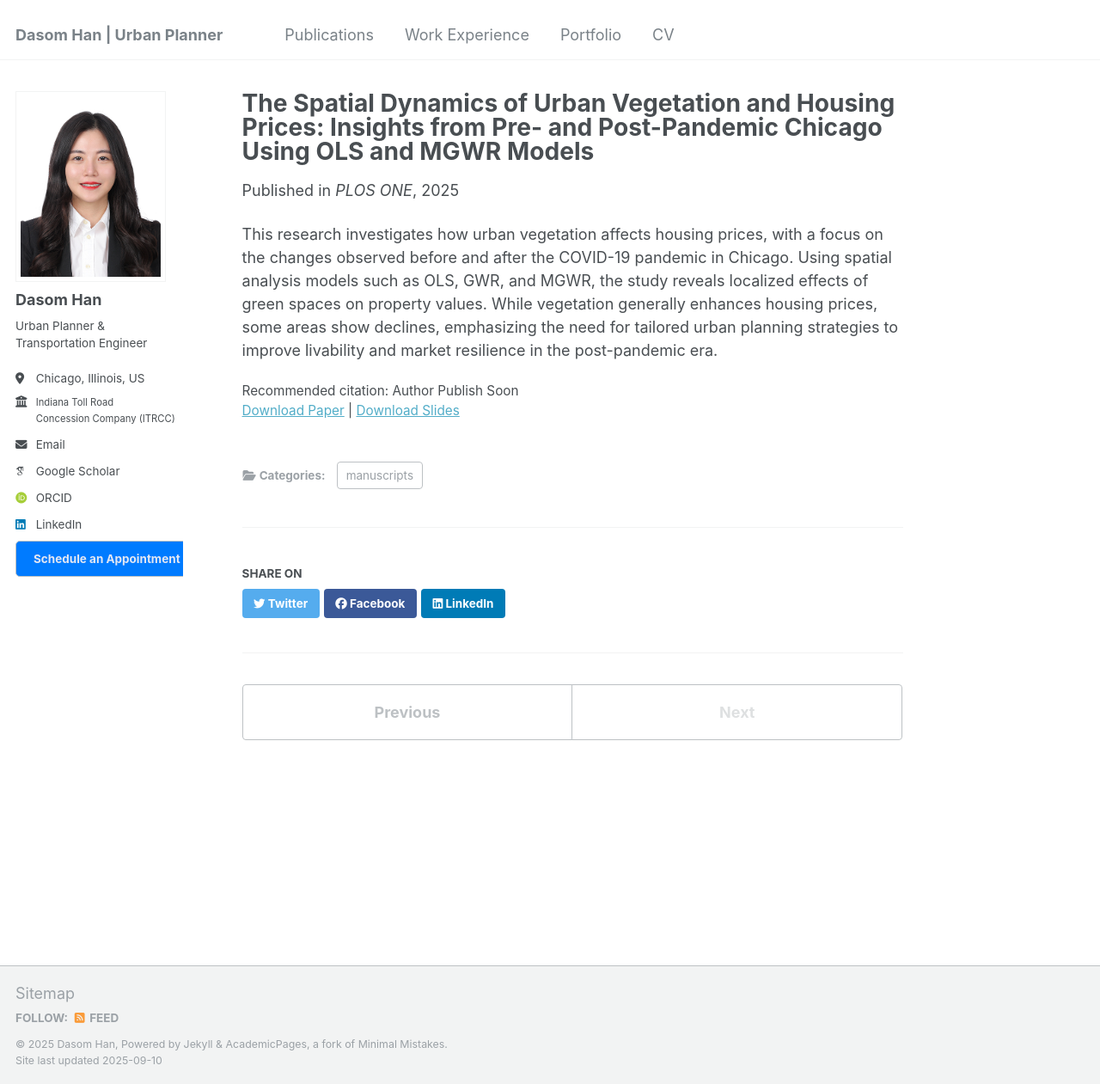
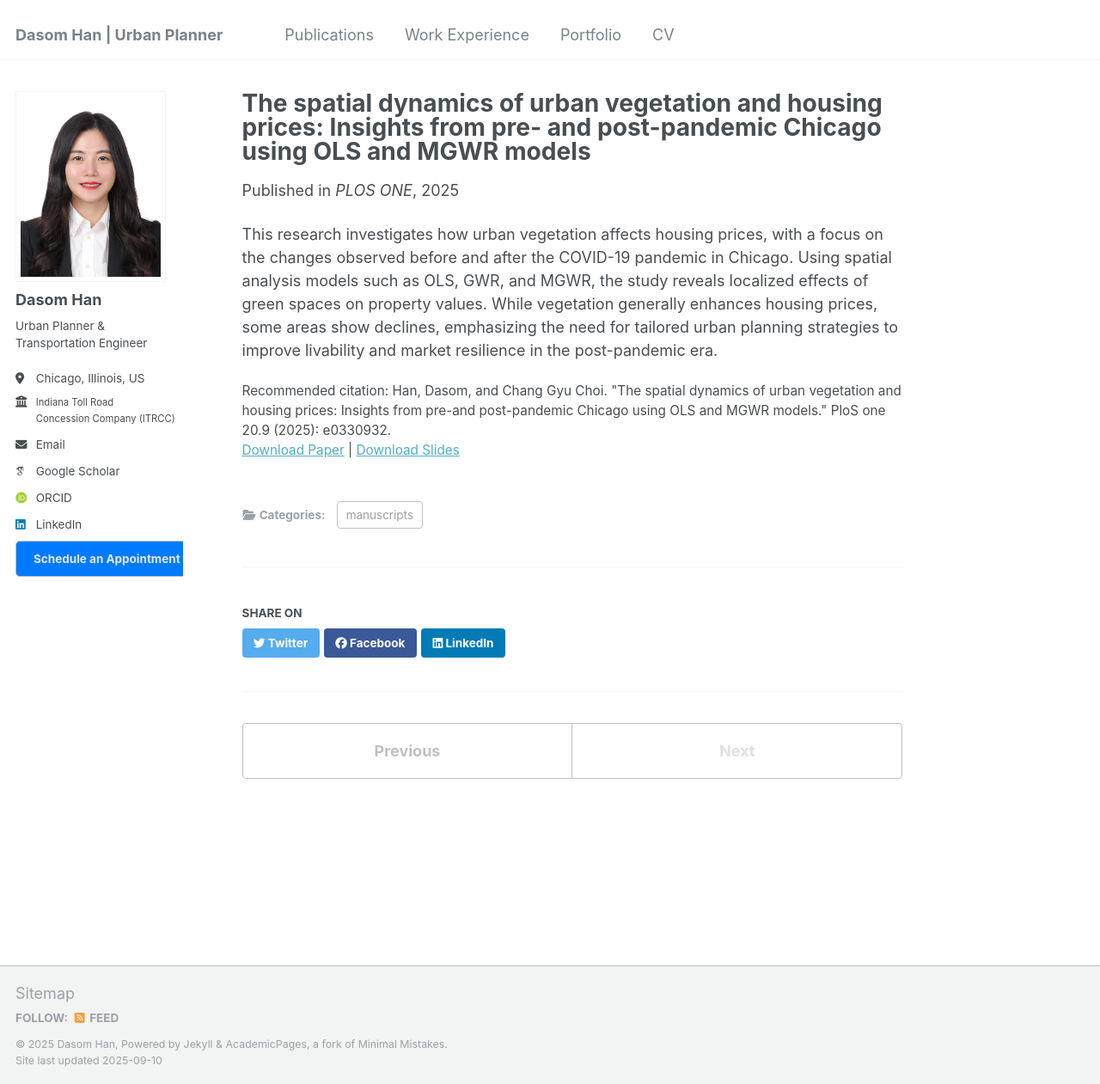
Before and after one commit to dasomh/dasomh.github.io, a Jekyll site: the page built from _publications/2015-10-01-paper-title-number-3.md, in a window 1280 px wide and 1261 px high. Shown: the whole window at 86% size. Built offline with Jekyll 4.4.1, drawn with Linux system fonts in a browser that asks for light colours; some web fonts are replaced.

Commit message:
Update 2015-10-01-paper-title-number-3.md

```diff
--- a/_publications/2015-10-01-paper-title-number-3.md
+++ b/_publications/2015-10-01-paper-title-number-3.md
@@ -1,14 +1,14 @@
 ---
-title: "The Spatial Dynamics of Urban Vegetation and Housing Prices: Insights from Pre- and Post-Pandemic Chicago Using OLS and MGWR Models"
+title: "The spatial dynamics of urban vegetation and housing prices: Insights from pre- and post-pandemic Chicago using OLS and MGWR models"
 collection: publications
 category: manuscripts
 permalink: /publication/2015-10-01-paper-title-number-3
 excerpt: 'This study is currently under review and will be published soon.'
-date: 2025-04-01(Estimate)
+date: 2025-09-05
 venue: 'PLOS ONE'
 slidesurl: 'http://dasomh.github.io/files/240430Urban Vegetation Change and Its Impact on Housing Prices_Final.pdf'
-paperurl: 'https://journals.plos.org/plosone/'
-citation: 'Author Publish Soon'
+paperurl: 'https://journals.plos.org/plosone/article?id=10.1371/journal.pone.0330932'
+citation: 'Han, Dasom, and Chang Gyu Choi. "The spatial dynamics of urban vegetation and housing prices: Insights from pre-and post-pandemic Chicago using OLS and MGWR models." PloS one 20.9 (2025): e0330932.'
 ---
 
 This research investigates how urban vegetation affects housing prices, with a focus on the changes observed before and after the COVID-19 pandemic in Chicago. Using spatial analysis models such as OLS, GWR, and MGWR, the study reveals localized effects of green spaces on property values. While vegetation generally enhances housing prices, some areas show declines, emphasizing the need for tailored urban planning strategies to improve livability and market resilience in the post-pandemic era.
```
